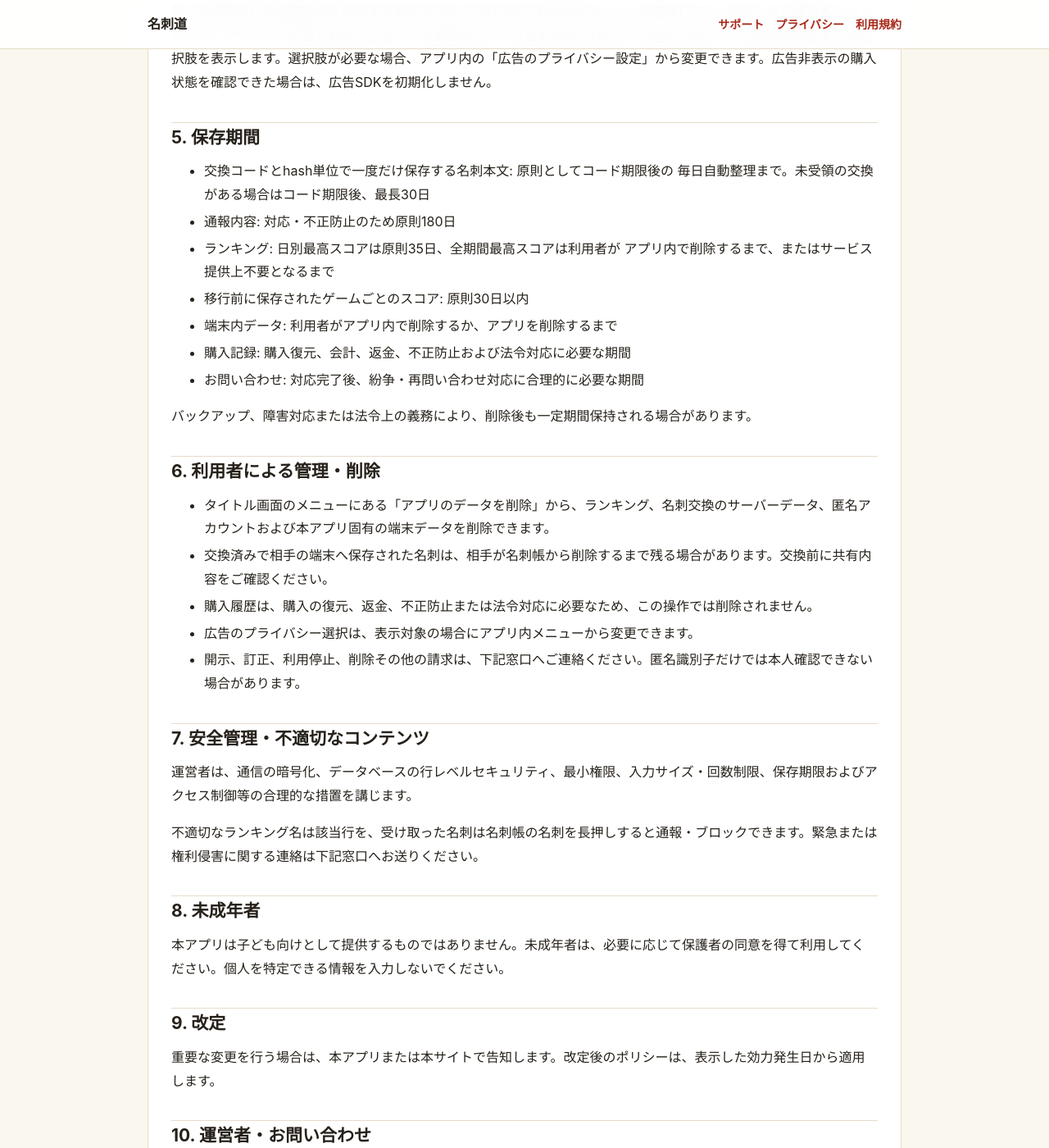
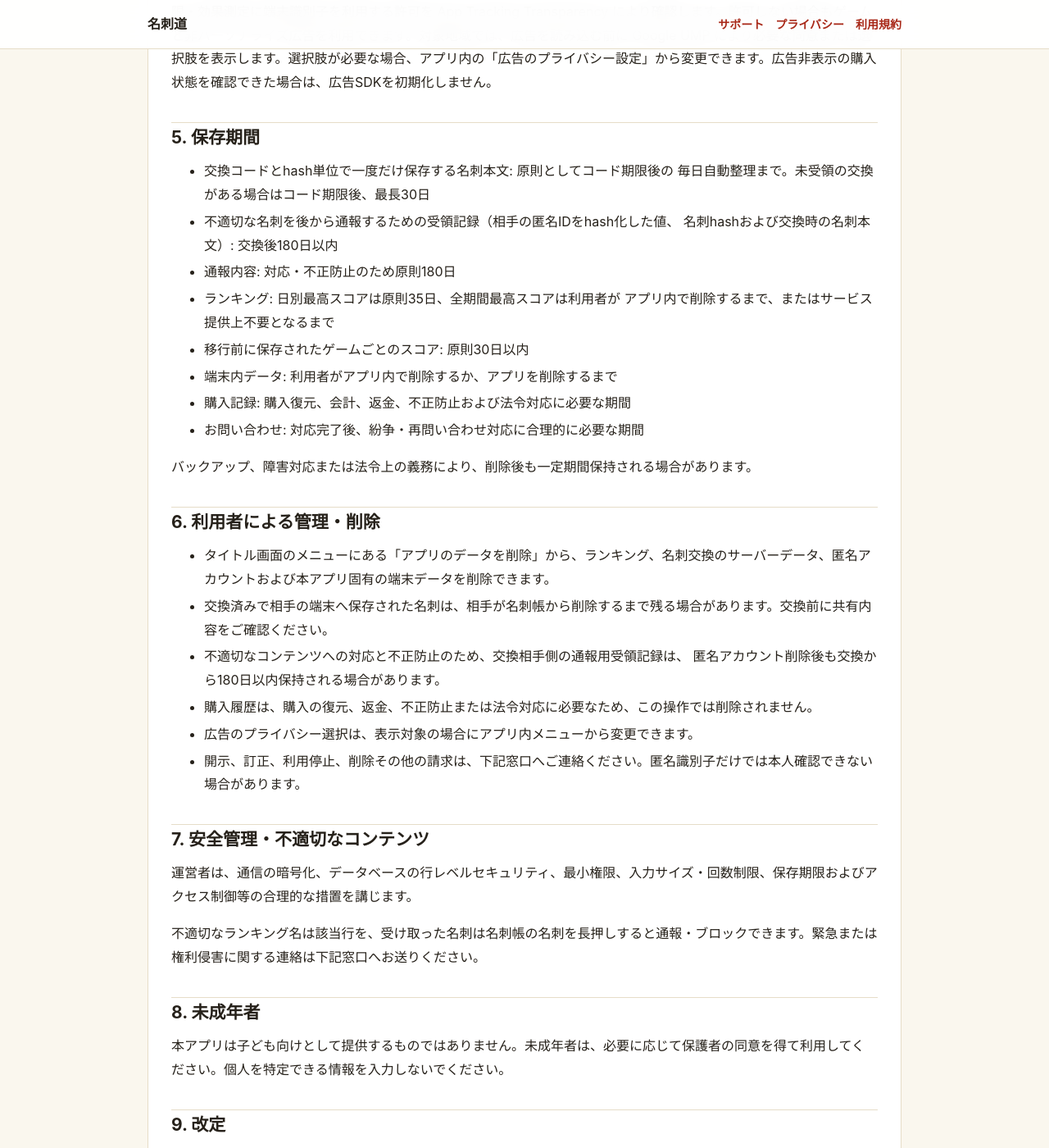
Before and after one commit to ebi-oishii/meishido-site, a Jekyll site: the page built from privacy.md, in a window 1280 px wide and 1400 px high, scrolled down 2272 px. Shown: the whole window at 82% size. Built offline with Jekyll 4.4.1, drawn with Linux system fonts in a browser that asks for light colours; some of the changed text lies outside the part shown.

Commit message:
法務文書をアプリ正本へ同期

```diff
--- a/privacy.md
+++ b/privacy.md
@@ -69,6 +69,8 @@ permalink: /privacy/
 
 - 交換コードとhash単位で一度だけ保存する名刺本文: 原則としてコード期限後の
   毎日自動整理まで。未受領の交換がある場合はコード期限後、最長30日
+- 不適切な名刺を後から通報するための受領記録（相手の匿名IDをhash化した値、
+  名刺hashおよび交換時の名刺本文）: 交換後180日以内
 - 通報内容: 対応・不正防止のため原則180日
 - ランキング: 日別最高スコアは原則35日、全期間最高スコアは利用者が
   アプリ内で削除するまで、またはサービス提供上不要となるまで
@@ -83,6 +85,8 @@ permalink: /privacy/
 
 - タイトル画面のメニューにある「アプリのデータを削除」から、ランキング、名刺交換のサーバーデータ、匿名アカウントおよび本アプリ固有の端末データを削除できます。
 - 交換済みで相手の端末へ保存された名刺は、相手が名刺帳から削除するまで残る場合があります。交換前に共有内容をご確認ください。
+- 不適切なコンテンツへの対応と不正防止のため、交換相手側の通報用受領記録は、
+  匿名アカウント削除後も交換から180日以内保持される場合があります。
 - 購入履歴は、購入の復元、返金、不正防止または法令対応に必要なため、この操作では削除されません。
 - 広告のプライバシー選択は、表示対象の場合にアプリ内メニューから変更できます。
 - 開示、訂正、利用停止、削除その他の請求は、下記窓口へご連絡ください。匿名識別子だけでは本人確認できない場合があります。
```
Also changed, not shown: other parts of privacy.md (+1 -1 lines), support.md (+4 -0 lines), README.md.
